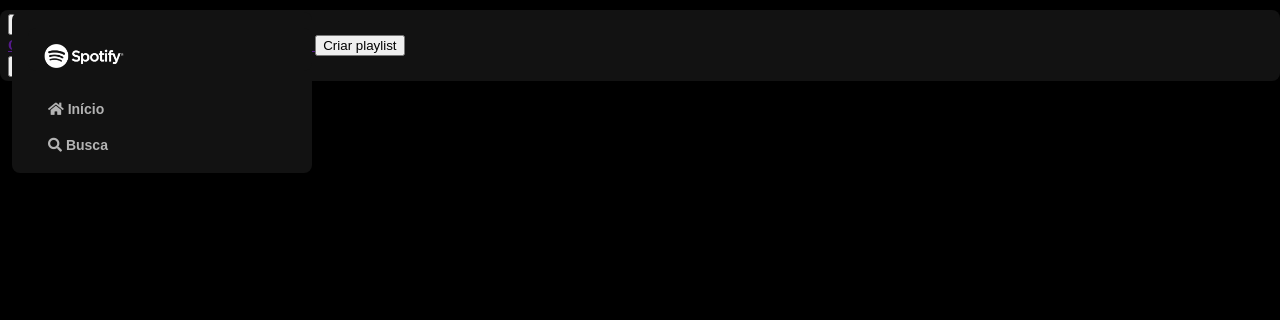
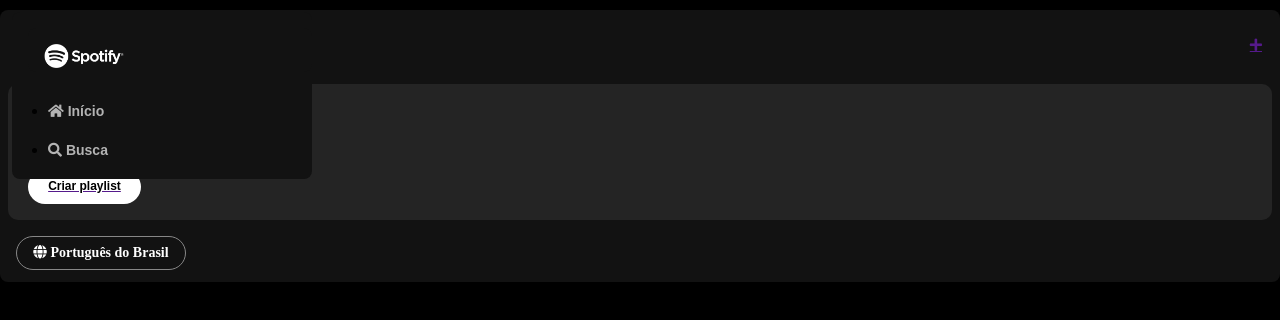
Before and after one commit to LuceliaAR/spotify-imersao, a plain HTML site: page index.html in a window 1280 px wide. Drawn offline with Linux system fonts and the light colour scheme.

Commit message:
ajuste CSS

```diff
--- a/index.html
+++ b/index.html
@@ -4,6 +4,7 @@
     <meta charset="UTF-8">
     <meta name="viewport" content="width=device-width, initial-scale=1.0">
     <title>Spotify Imersão</title>
+    <link rel="stylesheet" href="normalize.css">
     <link rel="stylesheet" href="style.css">
     <link rel="stylesheet" href="https://use.fontawesome.com/releases/v5.15.4/css/fontawesome.css">
     <link rel="stylesheet" href="https://use.fontawesome.com/releases/v5.15.4/css/solid.css">
--- a/style.css
+++ b/style.css
@@ -1,54 +1,3 @@
-/* http://meyerweb.com/eric/tools/css/reset/
-   v2.0 | 20110126
-   License: none (public domain)
-*/
-
-html, body, div, span, applet, object, iframe,
-h1, h2, h3, h4, h5, h6, p, blockquote, pre,
-a, abbr, acronym, address, big, cite, code,
-del, dfn, em, img, ins, kbd, q, s, samp,
-small, strike, strong, sub, sup, tt, var,
-b, u, i, center,
-dl, dt, dd, ol, ul, li,
-fieldset, form, label, legend,
-table, caption, tbody, tfoot, thead, tr, th, td,
-article, aside, canvas, details, embed,
-figure, figcaption, footer, header, hgroup,
-menu, nav, output, ruby, section, summary,
-time, mark, audio, video {
-	margin: 0;
-	padding: 0;
-	border: 0;
-	font-size: 100%;
-	font: inherit;
-	vertical-align: baseline;
-}
-/* HTML5 display-role reset for older browsers */
-article, aside, details, figcaption, figure,
-footer, header, hgroup, menu, nav, section {
-	display: block;
-}
-body {
-	line-height: 1;
-}
-ol, ul {
-	list-style: none;
-}
-blockquote, q {
-	quotes: none;
-}
-blockquote:before, blockquote:after,
-q:before, q:after {
-	content: '';
-	content: none;
-}
-table {
-	border-collapse: collapse;
-	border-spacing: 0;
-}
-
-/*------------------------------------------------------------------------*/
-
 body {
     background-color: #000;
 }
@@ -104,3 +53,114 @@ h1 {
     font-size: 14px;
     margin-top: 10px;
 }
+.library .library__content{
+    display:flex;
+    justify-content: space-between;
+}
+
+.library .library__button{
+    display:flex;
+    margin-right: 10px;
+    color:#b3b3b3;
+    background-color: transparent;
+    border:0px;
+    font-size: 14px;
+    font-weight: 700;
+    font-family: "DM Sans", sans-serif;
+    text-align: center;
+    text-decoration: none;
+    text-transform: none;
+    padding:20px 10px;
+}
+
+.library .library__button .fa{
+    font-size:20px;
+    font-weight: 300;
+    color:#b3b3b3;
+    margin-right: 10px;
+    padding-right:8px;
+}
+
+.library .library__content .fa-plus{
+    margin: 24px 10px;
+}
+
+.section-playlist{
+    display:flex;
+    align-items: flex-start;
+    justify-content: space-between;
+    gap:20px;
+    background-color: #242424;
+    color:#b3b3b3;
+    font-weight: 600;
+    font-size: 14px;
+    margin: 8px 0;
+    padding:16px 20px;
+    border-radius:10px;
+}
+
+.section-playlist .section-playlist__content{
+    display:flex;
+    flex-direction: column;
+}
+
+.section-playlist__content .text{
+    padding-bottom:14px;
+    color:#FFF;
+    font-family: "DM Sans", sans-serif;
+}
+
+.section-playlist__content .title{
+    font-weight: 700;
+}
+
+.section-playlist__content .subtitle{
+    font-weight: 500;
+    font-size: 12px;
+}
+
+.section-playlist__content .section-playlist__button{
+    display: flex;
+    justify-content: center;
+    background-color: #FFF;
+    color:#000;
+    border-radius: 20px;
+    font-size: 12px;
+    font-weight: 700;
+    font-family: "DM Sans", sans-serif;
+    text-decoration:none;
+    text-transform: none;
+    padding:10px;
+    margin-top: 12px;
+    border:0;
+    width: 113px;
+}
+
+.sidebar .cookies{
+    margin:25px 20px;
+}
+
+.sidebar .cookies a{
+    color:#b3b3b3;
+    font-family: "DM Sans", sans-serif;
+    font-weight: 500;
+    font-size:10px;
+    text-decoration: none;
+}
+
+.sidebar .cookies a:hover{
+    text-decoration: underline;
+}
+
+.languages .languages__button{
+    align-items: center;
+    background-color: transparent;
+    border: 1px solid #878787;
+    color:#FFF;
+    font-weight: bold;
+    cursor:pointer;
+    width: 170px;
+    margin:8px;
+    padding:8px;
+    border-radius:20px;
+}
```
